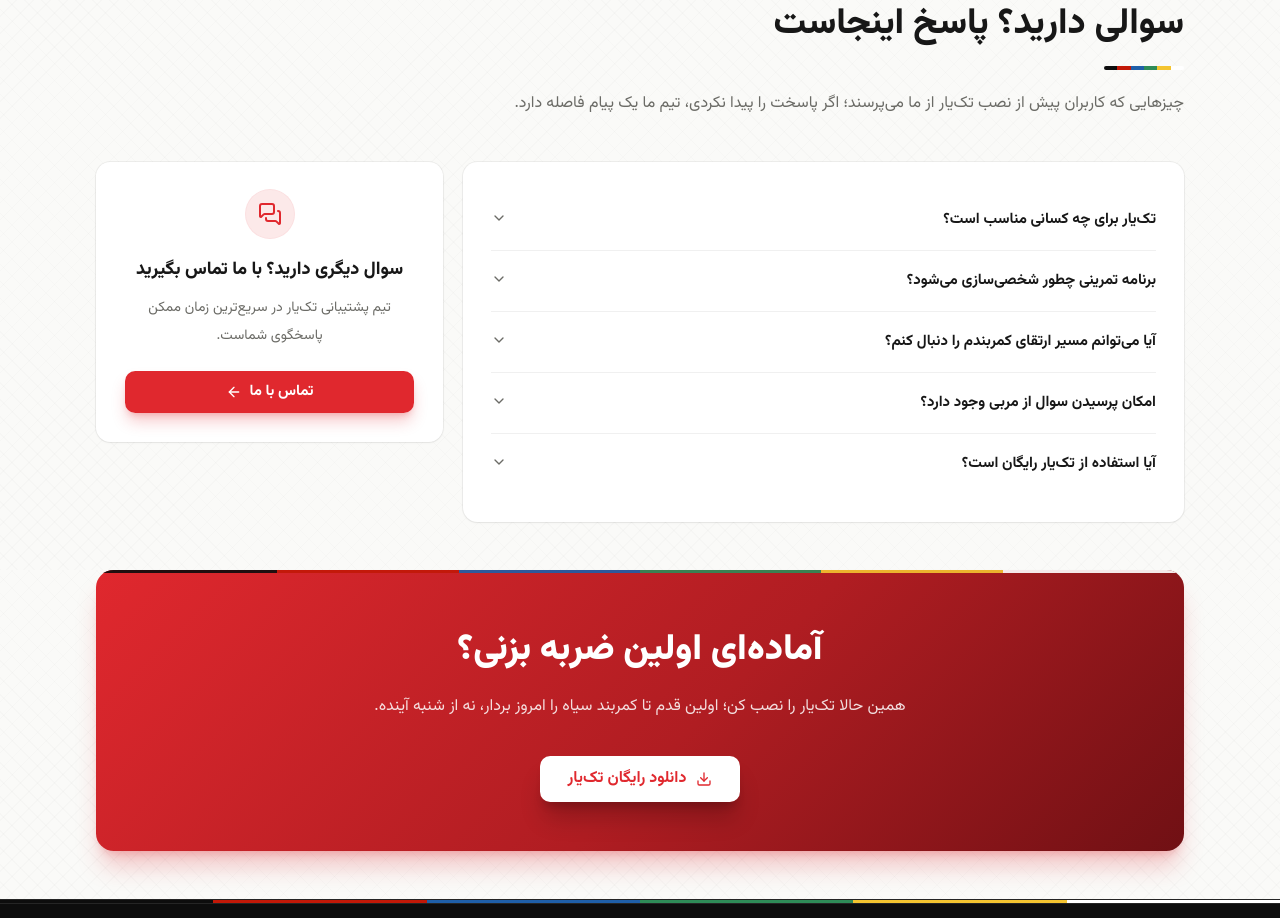
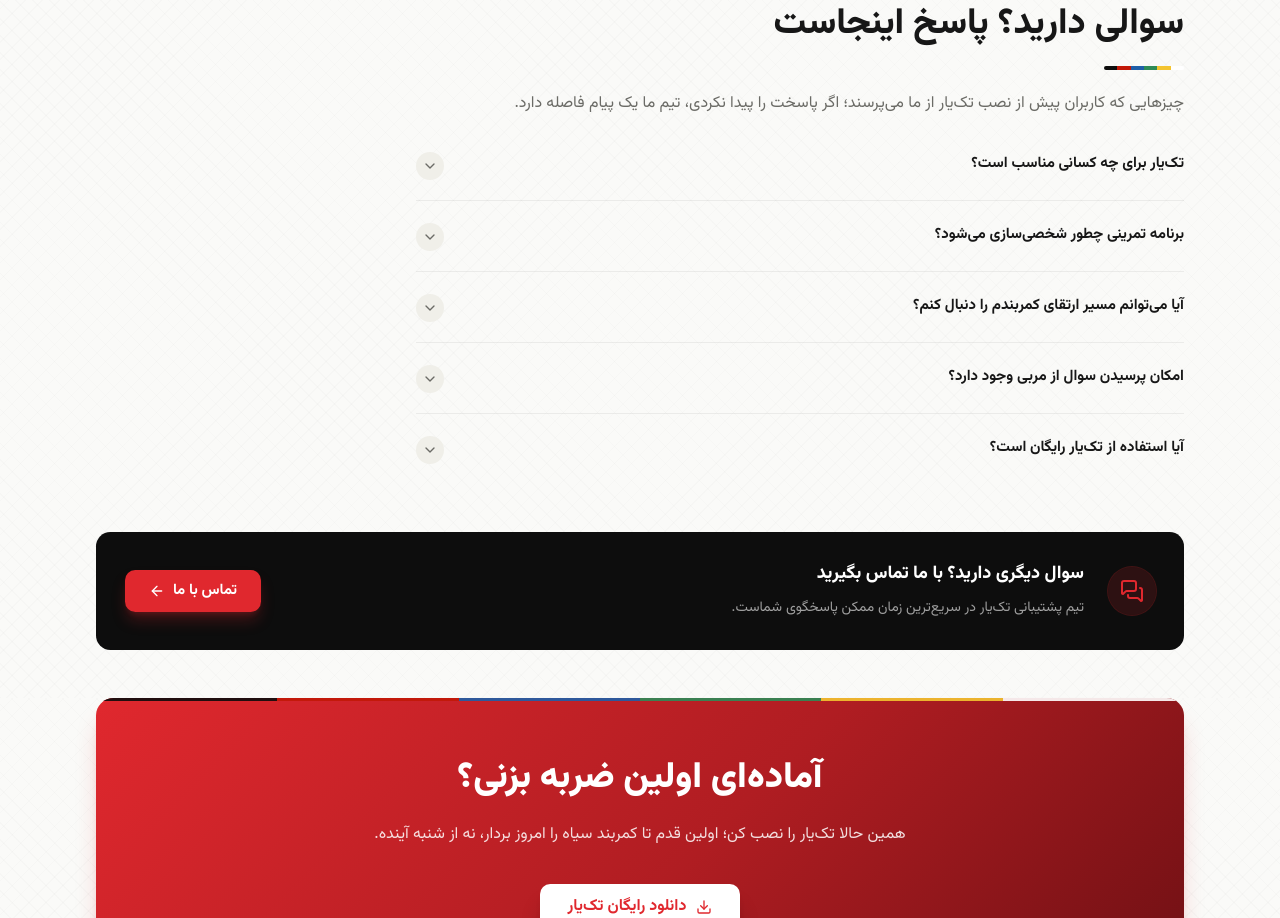
Before and after one commit to MostafaMemari/taekyar-web, a Next.js app: page / in a window 1280 px wide. Shown: the part 2640-3558 px from the top of the page. Built offline with nearby package versions, Linux system fonts and the light colour scheme.

Commit message:
feat: refactor FAQ section with improved Accordion component and layout adjustments

```diff
--- a/components/home/faq/faq.tsx
+++ b/components/home/faq/faq.tsx
@@ -11,24 +11,41 @@ import {
   AccordionTrigger,
 } from "@/components/ui/accordion";
 import { Button } from "@/components/ui/button";
-import { SURFACE_CARD } from "@/lib/styles";
-import { cn } from "@/lib/utils";
 import { CONTACT_CARD, FAQS, FAQ_INTRO } from "./data";
 
-function ContactCard() {
+function FaqList() {
   return (
-    <div className={cn(SURFACE_CARD, "p-6 text-center sm:p-7 lg:sticky lg:top-24")}>
-      <span className="mx-auto flex size-12 items-center justify-center rounded-full bg-primary/10 text-primary ring-1 ring-primary/15">
+    <div className="mt-2 max-w-3xl">
+      <Accordion type="single" collapsible>
+        {FAQS.map(({ question, answer }, index) => (
+          <AccordionItem key={question} value={`faq-${index + 1}`}>
+            <AccordionTrigger>{question}</AccordionTrigger>
+            <AccordionContent>{answer}</AccordionContent>
+          </AccordionItem>
+        ))}
+      </Accordion>
+    </div>
+  );
+}
+
+function ContactBanner() {
+  return (
+    <div className="mt-12 flex flex-col items-start gap-5 rounded-2xl bg-belt-black p-6 sm:flex-row sm:items-center sm:gap-6 sm:p-7">
+      <span className="flex size-12 shrink-0 items-center justify-center rounded-full bg-primary/15 text-primary ring-1 ring-primary/25">
         <MessagesSquare className="!size-6" />
       </span>
-      <h3 className="mt-4 text-lg font-extrabold leading-8">{CONTACT_CARD.title}</h3>
-      <p className="mt-2 text-sm leading-7 text-muted-foreground">
-        {CONTACT_CARD.description}
-      </p>
+
+      <div className="flex-1">
+        <h3 className="text-lg font-extrabold text-white">{CONTACT_CARD.title}</h3>
+        <p className="mt-1.5 text-sm leading-7 text-white/60">
+          {CONTACT_CARD.description}
+        </p>
+      </div>
+
       <Button
         asChild
         size="lg"
-        className="mt-5 h-11 w-full gap-2 rounded-xl bg-primary text-[15px] font-bold text-white shadow-lg shadow-primary/25 hover:bg-primary/90"
+        className="h-11 w-full shrink-0 gap-2 rounded-xl bg-primary px-6 text-[15px] font-bold text-white shadow-lg shadow-primary/25 hover:bg-primary/90 sm:w-auto"
       >
         <Link href={CONTACT_CARD.href}>
           {CONTACT_CARD.cta}
@@ -46,24 +63,13 @@ export function Faq() {
         <SectionHeader {...FAQ_INTRO} />
       </Reveal>
 
-      <div className="mt-8 grid gap-4 lg:mt-10 lg:grid-cols-[1.35fr_0.65fr] lg:items-start lg:gap-5">
-        <Reveal delay={80}>
-          <div className={cn(SURFACE_CARD, "p-5 sm:p-7")}>
-            <Accordion type="single" collapsible>
-              {FAQS.map(({ question, answer }, index) => (
-                <AccordionItem key={question} value={`faq-${index + 1}`}>
-                  <AccordionTrigger>{question}</AccordionTrigger>
-                  <AccordionContent>{answer}</AccordionContent>
-                </AccordionItem>
-              ))}
-            </Accordion>
-          </div>
-        </Reveal>
+      <Reveal delay={80}>
+        <FaqList />
+      </Reveal>
 
-        <Reveal delay={140}>
-          <ContactCard />
-        </Reveal>
-      </div>
+      <Reveal delay={120}>
+        <ContactBanner />
+      </Reveal>
     </Section>
   );
 }
--- a/components/ui/accordion.tsx
+++ b/components/ui/accordion.tsx
@@ -35,13 +35,15 @@ function AccordionTrigger({
       <AccordionPrimitive.Trigger
         data-slot="accordion-trigger"
         className={cn(
-          "flex flex-1 items-start justify-between gap-4 rounded-md py-4 text-start text-[15px] font-bold leading-7 outline-none transition-colors hover:text-primary focus-visible:ring-3 focus-visible:ring-ring/50 disabled:pointer-events-none disabled:opacity-50 [&[data-state=open]>svg]:rotate-180",
+          "group flex flex-1 items-start justify-between gap-4 rounded-md py-5 text-start text-[15px] font-bold leading-7 outline-none transition-colors hover:text-primary focus-visible:ring-3 focus-visible:ring-ring/50 disabled:pointer-events-none disabled:opacity-50 data-[state=open]:text-primary",
           className
         )}
         {...props}
       >
         {children}
-        <ChevronDown className="pointer-events-none size-4 shrink-0 translate-y-1 text-muted-foreground transition-transform duration-200" />
+        <span className="mt-0.5 flex size-7 shrink-0 items-center justify-center rounded-full bg-muted text-muted-foreground transition-all duration-200 group-data-[state=open]:rotate-180 group-data-[state=open]:bg-primary group-data-[state=open]:text-white">
+          <ChevronDown className="size-4" />
+        </span>
       </AccordionPrimitive.Trigger>
     </AccordionPrimitive.Header>
   )
```
